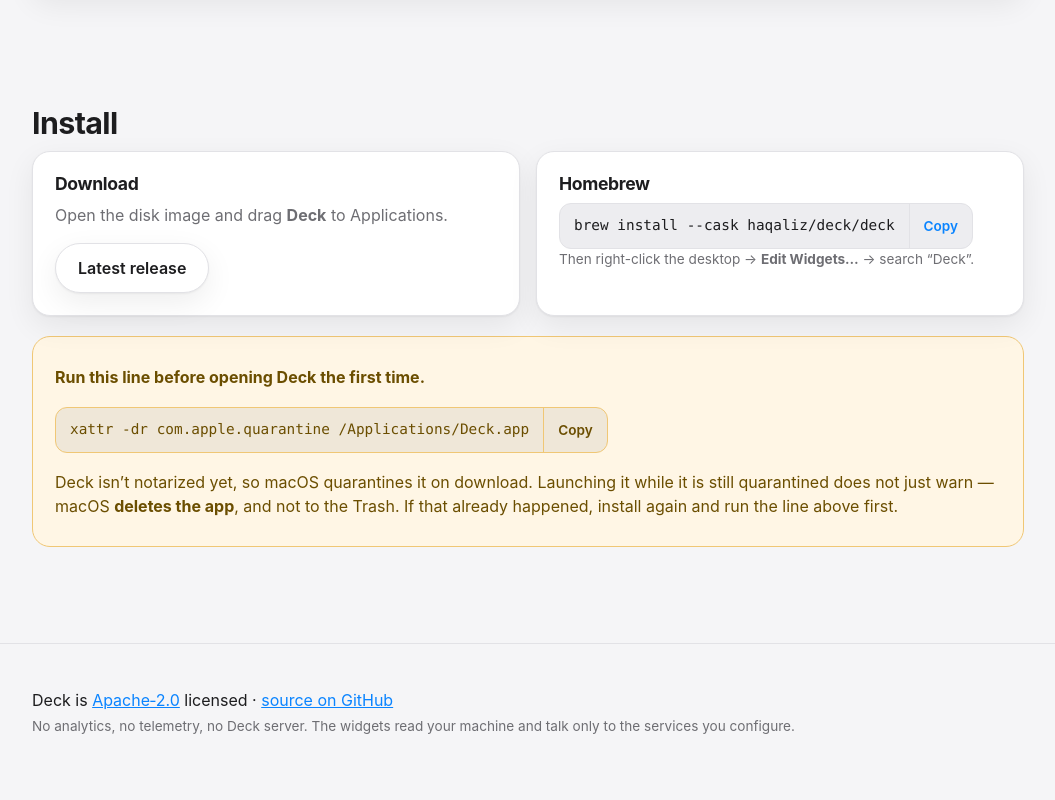
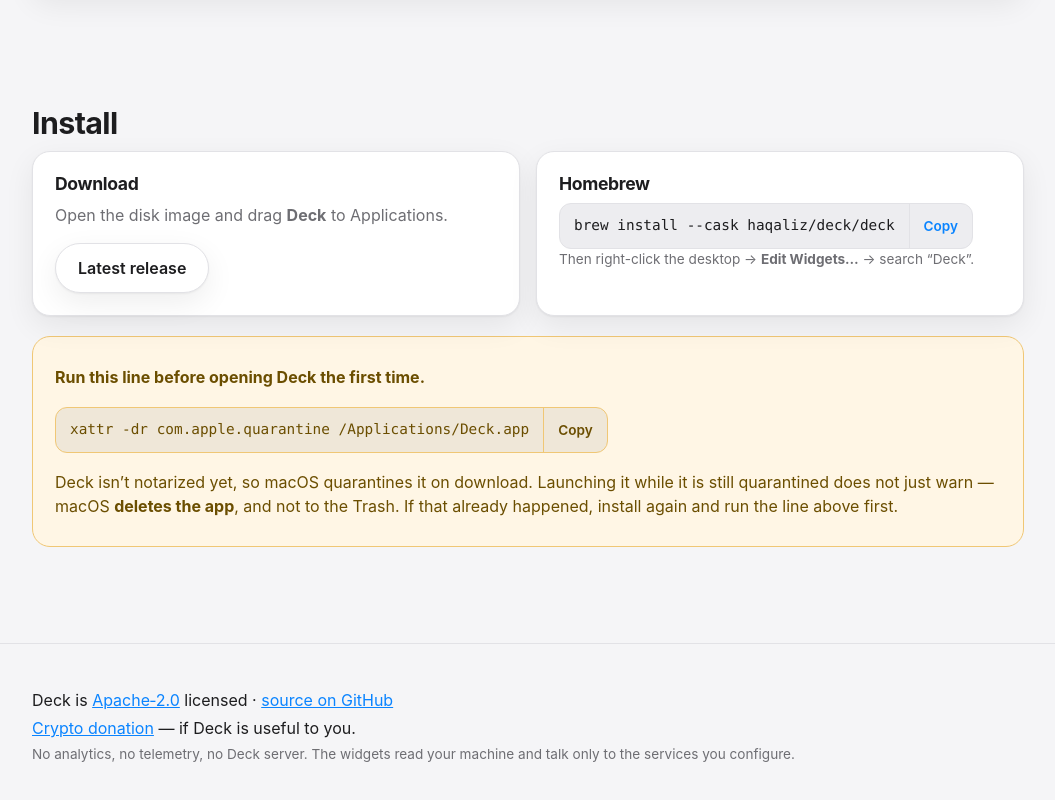
Before and after one commit to haqaliz/deck, a plain HTML site: page site/index.html in a window 1280 px wide. Shown: the part 3217-4017 px from the top of the page, without its empty margins (112-1167 px from the left). Drawn offline with Linux system fonts and the light colour scheme; files whose address does not match are found by name.

Commit message:
docs(site): link crypto donations in the footer (#84)

```diff
--- a/site/index.html
+++ b/site/index.html
@@ -112,6 +112,7 @@
 <footer>
   <div class="wrap">
     <p>Deck is <a href="https://github.com/haqaliz/deck/blob/master/LICENSE">Apache&#8209;2.0</a> licensed · <a href="https://github.com/haqaliz/deck">source on GitHub</a></p>
+    <p><a href="https://nowpayments.io/donation?api_key=52f38854-167a-4828-a00f-0424ab7dcc1e" target="_blank" rel="noreferrer noopener">Crypto donation</a> — if Deck is useful to you.</p>
     <p class="fine">No analytics, no telemetry, no Deck server. The widgets read your machine and talk only to the services you configure.</p>
   </div>
 </footer>
```
